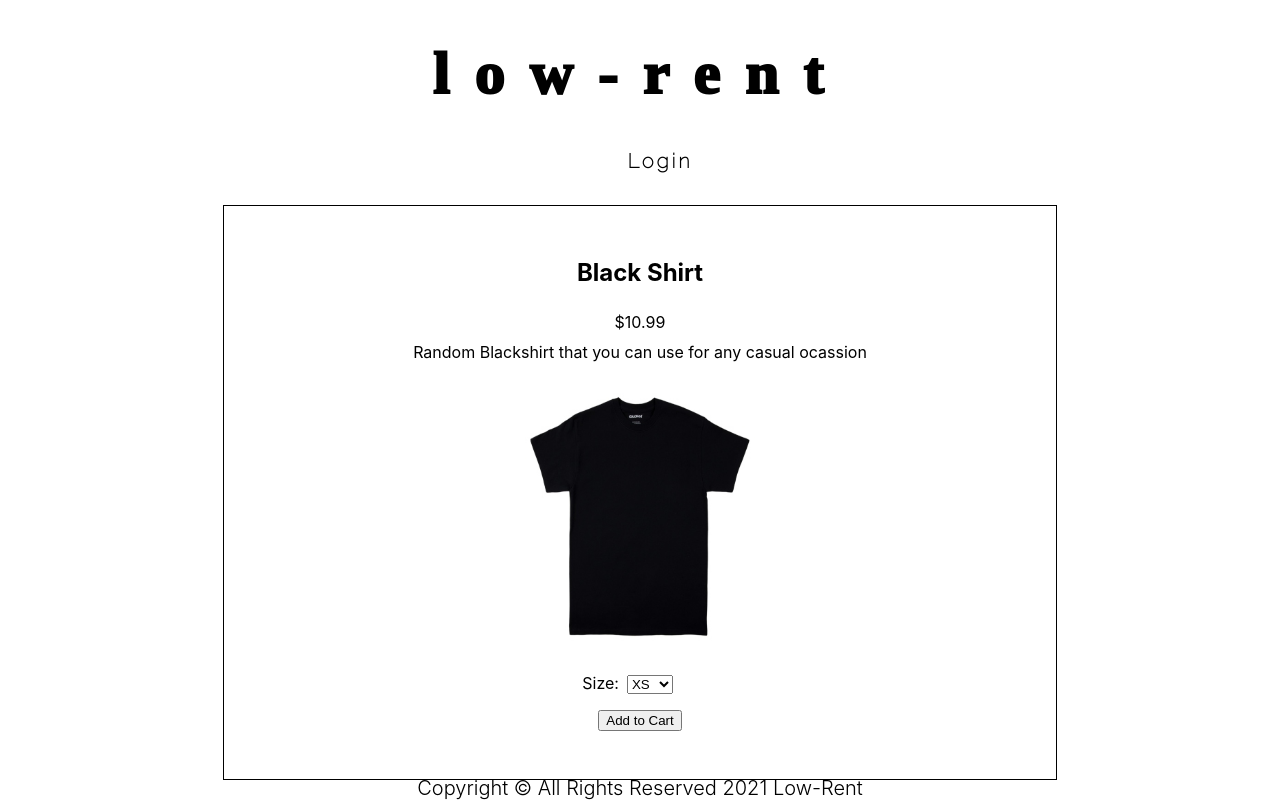
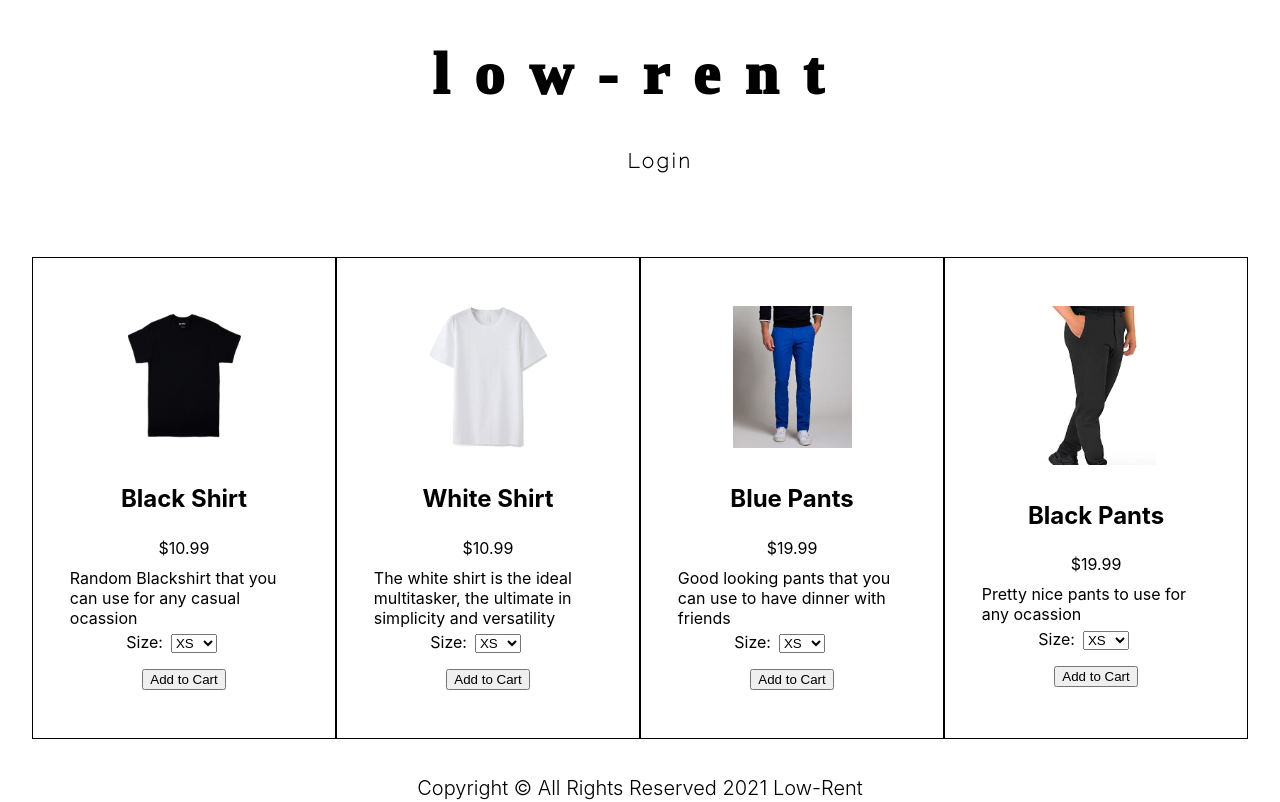
Before and after one commit to josedguti/low-rent-fe, a React (Create React App) app: page /mens in a window 1280 px wide. Shown: the top 802 px of the page. Built offline with nearby package versions, Linux system fonts and the light colour scheme; no server answers; a web font is replaced by a local one.

Commit message:
intital changes rows

```diff
--- a/src/components/ClothingCard/ClothingCard.css
+++ b/src/components/ClothingCard/ClothingCard.css
@@ -13,7 +13,7 @@
 }
 
 .item-image {
-    width: 30%;
+    width: 50%;
     margin: 1rem 0;
 }
 
--- a/src/components/ClothingCard/ClothingCard.js
+++ b/src/components/ClothingCard/ClothingCard.js
@@ -13,10 +13,10 @@ function ClothingCard(props) {
 
     return (
         <div className="clothing-card">
+          <img className="item-image" src={props.clothing.imagePath} alt={props.clothing.name}/>
           <h2 className="item-name">{props.clothing.name}</h2>
           <p className="item-price">{`$${props.clothing.price}`}</p>
           <p className="item-description">{props.clothing.description}</p>
-          <img className="item-image" src={props.clothing.imagePath} alt={props.clothing.name}/>
           <form onSubmit={handleSubmit}>
             <input type="hidden" name="name" value={props.clothing.name} />
             <input type="hidden" name="price" value={props.clothing.price} />
--- /dev/null
+++ b/src/components/ClothingSection/ClothingSection.css
@@ -0,0 +1,4 @@
+.clothing-section{
+    padding: 2rem;
+    display: flex;
+}
--- a/src/components/ClothingSection/ClothingSection.js
+++ b/src/components/ClothingSection/ClothingSection.js
@@ -3,7 +3,7 @@ import blackshirt from '../../img/blackshirt.jpg';
 import whiteshirt from '../../img/whiteshirt.jpg';
 import bluepants from '../../img/bluepants.jpg';
 import blackpants from '../../img/blackpants.jpg';
-
+import './ClothingSection.css'
 const ClothingSection = () => {
     // temporary clothing data, will be updated
     const clothingArray = [{
```
